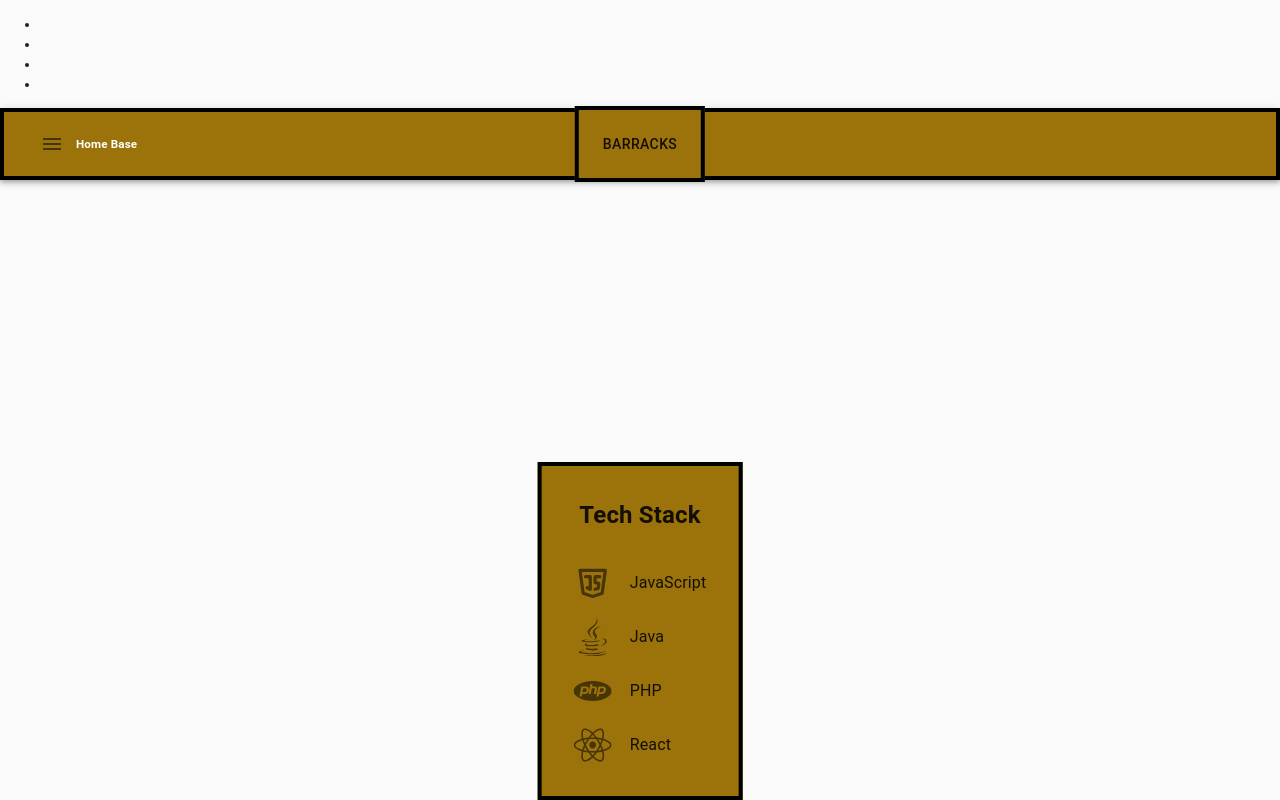
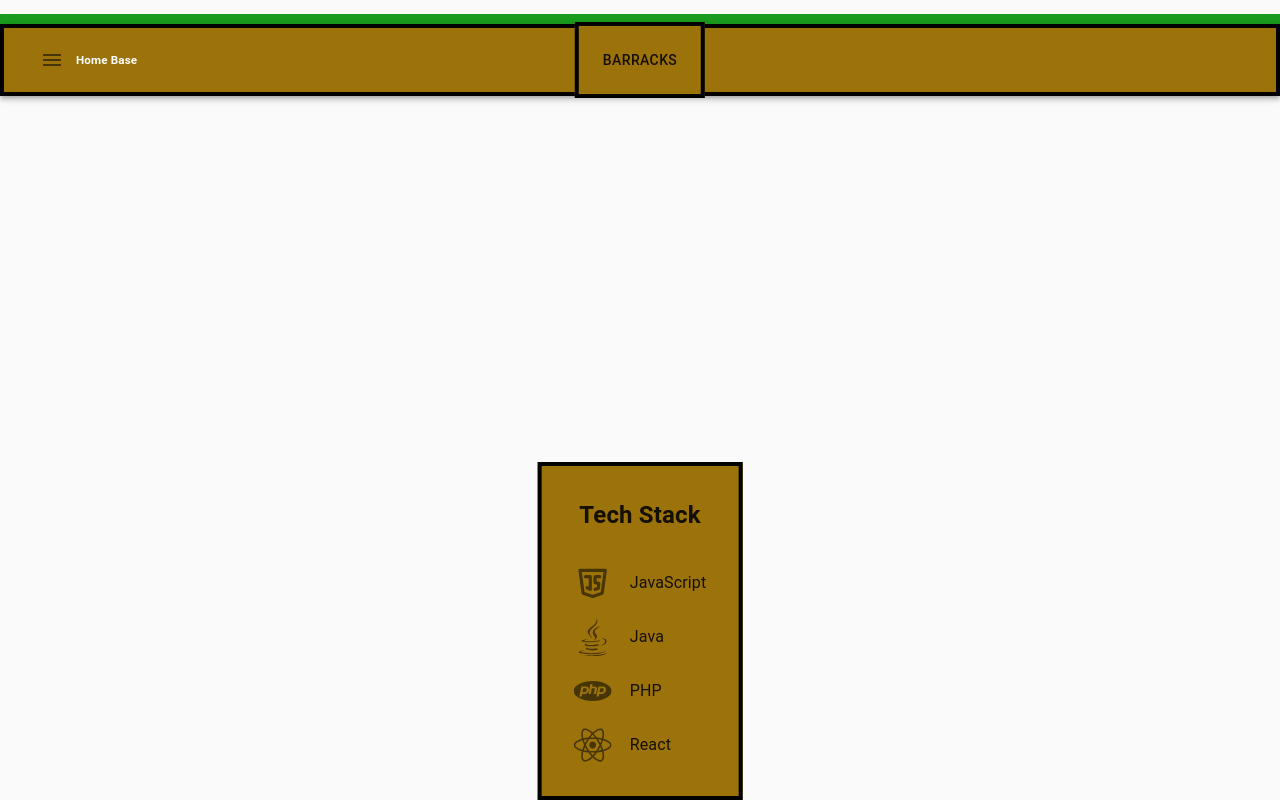
Before and after one commit to aqdasilva/HomeBase, a React (Create React App) app: page / in a window 1280 px wide. Built offline with nearby package versions, Linux system fonts and the light colour scheme.

Commit message:
added grass for the top tank animation

```diff
--- a/src/App.js
+++ b/src/App.js
@@ -9,13 +9,16 @@ import TechStack from './components/techStack';
   function App() {
     return (
       <div className="App">
-        <Tank />
-        <header className="App-header">
-          <Sidebar />
-        </header>
         <div>
-          <TechStack />
+           <Tank />
         </div>
+          <header className="App-header">
+
+            <Sidebar />
+          </header>
+          <div>
+            <TechStack />
+          </div>
       </div>
     );
   }
--- a/src/components/tank.js
+++ b/src/components/tank.js
@@ -1,7 +1,20 @@
 import React from 'react';
 import { makeStyles } from '@material-ui/core/styles';
-const useStyles = makeStyles((theme) => ({
-  }));
+const useStyles = makeStyles({
+    bottom: {
+        width: '100%',
+        height: '10px',
+        backgroundColor: '#199c1d',
+    },
+    tank: {
+        position: 'absolute',
+        top: '0%',
+        left: '0%',
+        transform: 'translate(-50%, -50%)',
+        width: '150px',
+        height: 'auto',
+      },
+  });
 
 
 
@@ -9,17 +22,13 @@ function Tank() {
     const classes = useStyles();
     return (
         <div className={classes.wrapper}>
-            <div className={classes.top}>
+            <div className={classes.tank}>
                 <div className={classes.star}></div>
             </div>
             <div className={classes.explostion}></div>
             <div className={classes.middle}></div>
             <div className={classes.bottom}>
                 <ul className={classes.wheels}>
-                    <li></li>
-                    <li></li>
-                    <li></li>
-                    <li></li>
                 </ul>
             </div>
         </div>
```
